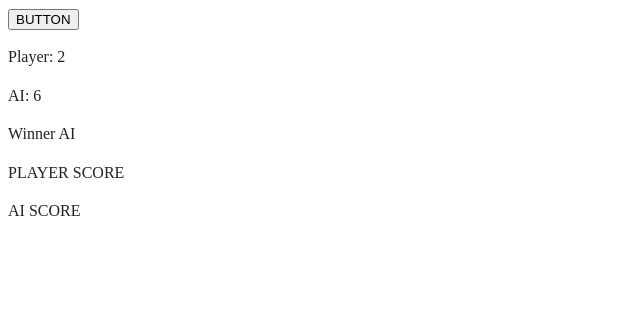
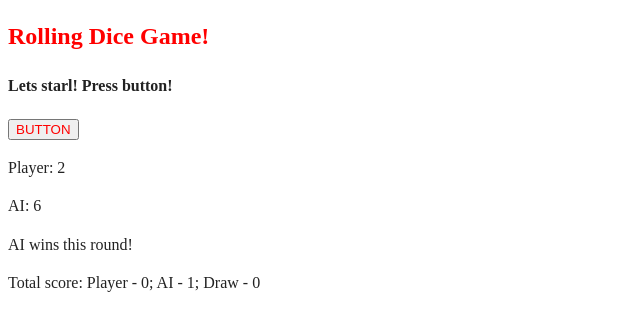
Before and after one commit to Annbel796/A1, a website built with webpack: page ProjectGame/index.html in a window 1280 px wide. Both pictures are taken after a click on the button "BUTTON". Shown: the whole page, without its empty margins (0-640 px from the left). Built offline with nearby package versions, Linux system fonts and the light colour scheme.

Commit message:
Added Final Function

```diff
--- a/ProjectGame/index.html
+++ b/ProjectGame/index.html
@@ -25,13 +25,13 @@
 <body>
 
 <!-- Add your site or application content here -->
-
+<h2 id = "text0"> Rolling Dice Game! </h2>
+<h4 id = "text1"> Lets starl! Press button! </h4>
 <button id = "button0"> BUTTON </button>
 <p id = "playerRollText"> NO PLAYER RESULT</p>
 <p id = "aiRollText"> NO AI RESULT</p>
 <p id = "result"> WINNER PLAYER/AI</p>
-<p id = "playerScoreText"> PLAYER SCORE</p>
-<p id = "aiScoreText"> AI SCORE</p>
+<p id = "totalScoreText"> CURRENT SCORE</p>
 <script src="js/app.js"></script>
 
 </body>
--- a/ProjectGame/js/app.js
+++ b/ProjectGame/js/app.js
@@ -3,13 +3,19 @@
 let button0 = document.getElementById("button0");
 
   //Text
+const textField0 = document.getElementById("text0");
+const textField1 = document.getElementById("text1");
 let playerRollText = document.getElementById("playerRollText");
 let aiRollText = document.getElementById("aiRollText");
 let resultText = document.getElementById("result");
+let totalScoreText = document.getElementById("totalScoreText");
 
   //Data
 let playerRoll = 0;
 let aiRoll = 0;
+let playerScore = 0;
+let aiScore = 0;
+let drawScore = 0;
 
 
 //Process
@@ -19,6 +25,7 @@ button0.addEventListener("click", function () {
   getRandomNumberOneToSixForAi();
   showAiRollResult();
   compareRolls();
+  showAllResult();
 });
 
 // Controllers
@@ -32,10 +39,13 @@ function getRandomNumberOneToSixForAi(){
 
 function compareRolls() {
   if (playerRoll > aiRoll) {
-    showText("Winner Player");
+    playerScore++;
+    showText("Player wins this round!");
   } else if (playerRoll < aiRoll) {
-    showText("Winner AI");
+    aiScore++;
+    showText("AI wins this round!");
   } else {
+    drawScore++;
     showText("Draw");
   }
 }
@@ -52,3 +62,10 @@ function showAiRollResult(){
 function showText(result) {
   resultText.innerHTML = result;
 }
+
+function showAllResult(){
+  totalScoreText.innerHTML = "Total score: Player - " + playerScore + "; AI - " + aiScore + "; Draw - " + drawScore;
+}
+
+textField0.style.color = "red";
+button0.style.color = "red";
```
